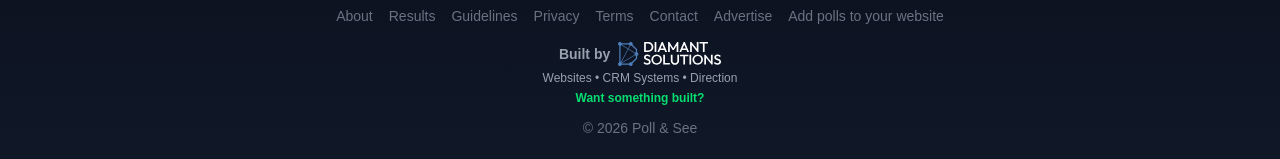
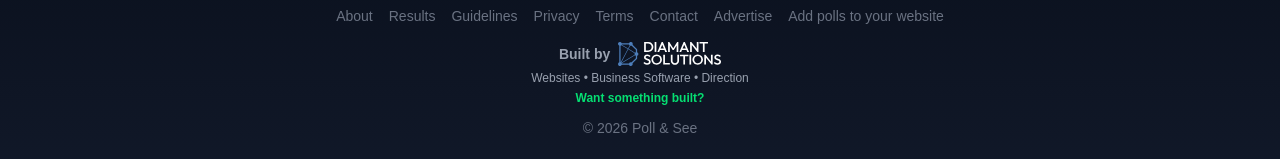
Before and after one commit to MarkDiamant/poll-and-see, a Next.js app: page / in a window 1280 px wide. Shown: the part 1249-1408 px from the top of the page. Built offline with nearby package versions, Linux system fonts and the light colour scheme; no server answers; the database is empty.

Commit message:
Update footer service wording

```diff
--- a/components/Footer.tsx
+++ b/components/Footer.tsx
@@ -62,7 +62,7 @@ export default function Footer() {
     </div>
 
     <span className="text-xs text-gray-400">
-      Websites • CRM Systems • Direction
+      Websites • Business Software • Direction
     </span>
 
     <span className="text-xs font-semibold text-green-400">
```
